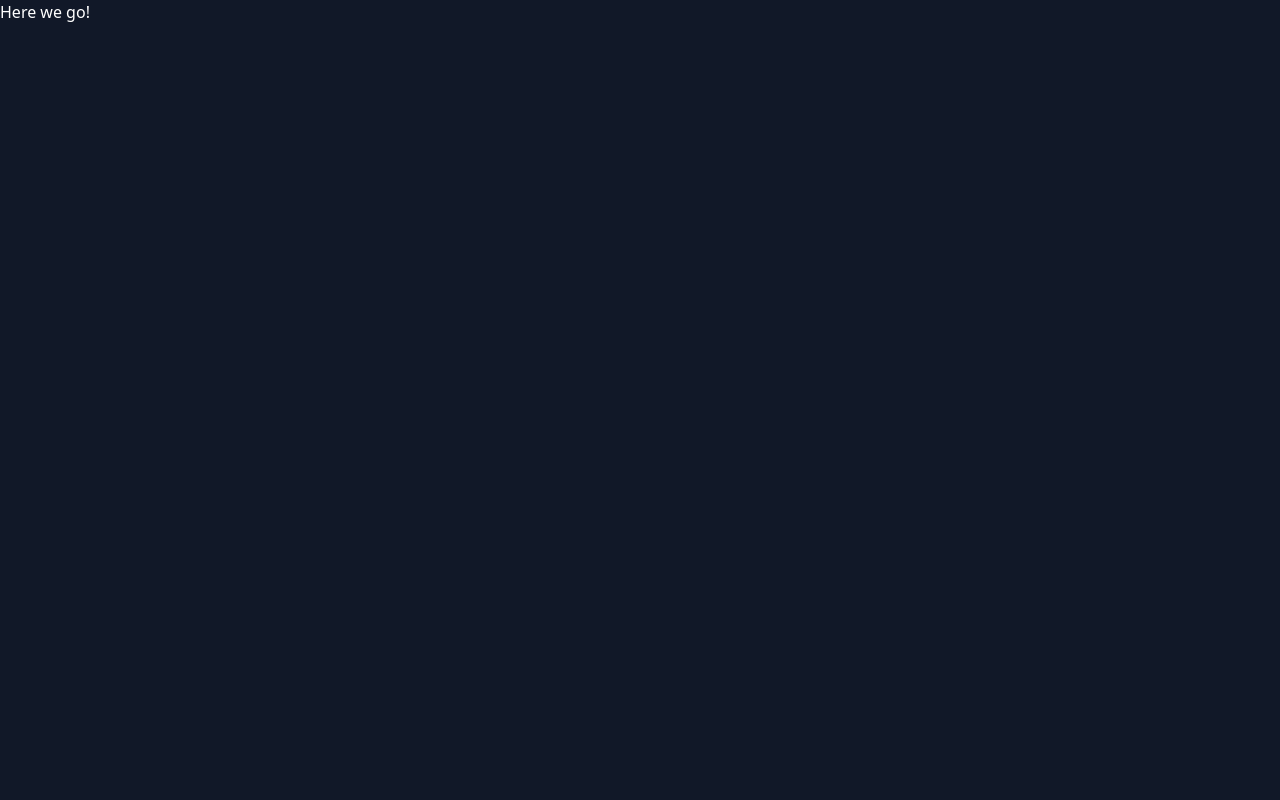
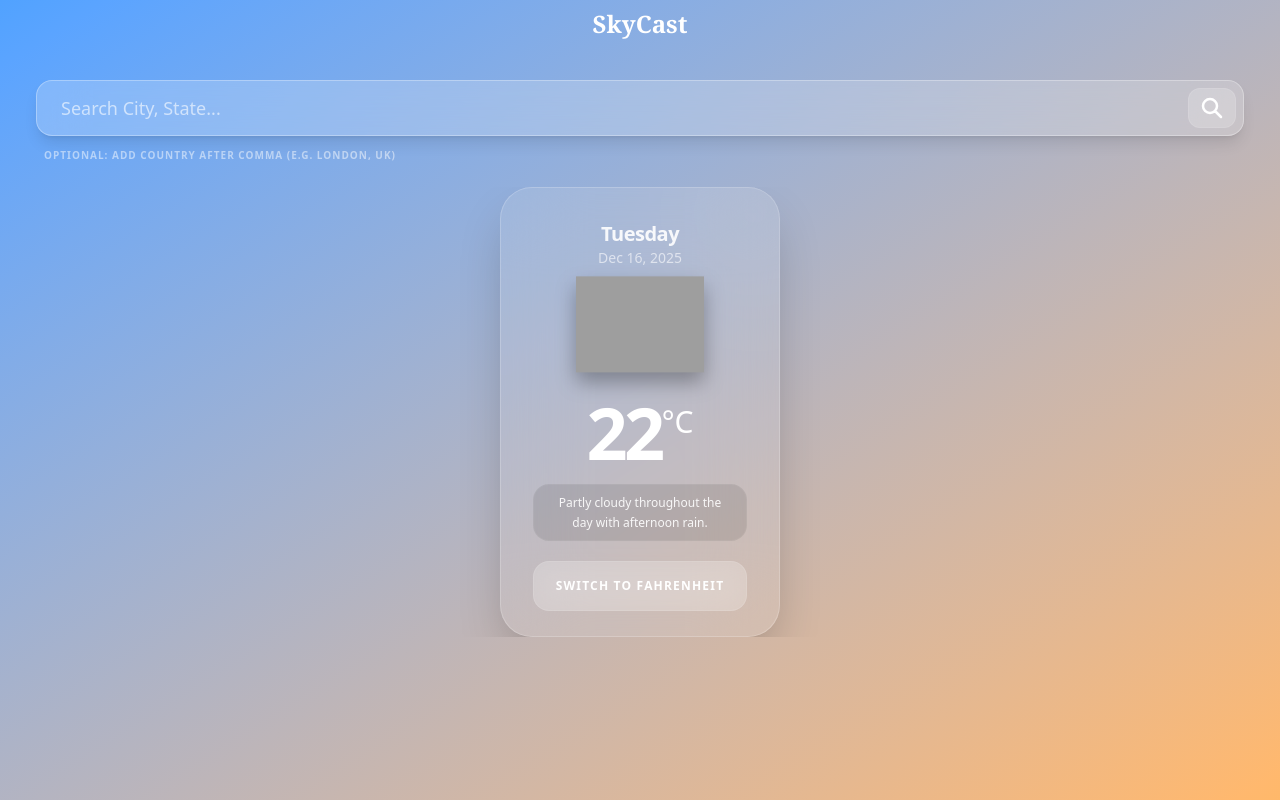
Before and after one commit to YuzStack/42_Weather-App, a website built with webpack: page src/template.html in a window 1280 px wide. Built offline with nearby package versions, Linux system fonts and the light colour scheme; grey boxes are pictures that could not be loaded.

Commit message:
Build the UI

```diff
--- a/src/index.css
+++ b/src/index.css
@@ -1 +1,32 @@
 @import 'tailwindcss';
+
+@layer utilities {
+  /* Makes the icons float slightly for that modern feel */
+  .animate-bounce-slow {
+    animation: bounce-slow 3s infinite ease-in-out;
+  }
+
+  @keyframes bounce-slow {
+    0%,
+    100% {
+      transform: translateY(0);
+    }
+    50% {
+      transform: translateY(-10px);
+    }
+  }
+}
+
+/* The scroll container needs these specific properties */
+.weather-gallery {
+  display: flex;
+  overflow-x: auto;
+  scroll-snap-type: x mandatory;
+  -webkit-overflow-scrolling: touch;
+  scrollbar-width: none; /* Firefox */
+  -ms-overflow-style: none; /* IE/Edge */
+}
+
+.weather-gallery::-webkit-scrollbar {
+  display: none; /* Chrome/Safari */
+}
--- a/src/index.js
+++ b/src/index.js
@@ -31,8 +31,8 @@ const processData = function (days) {
       return {
         date: day.datetime,
         temp: {
-          celcius: day.temp,
-          fahrenheit: day.temp * 1.8 + 32,
+          celcius: Math.round(day.temp),
+          fahrenheit: Math.round(day.temp * 1.8 + 32),
         },
         description: day.description,
         icon: day.icon,
@@ -41,13 +41,13 @@ const processData = function (days) {
 };
 
 // Controller
-const controller = async function () {
+const controller = async function (query) {
   try {
     // 1. Render spinner
     view.renderSpinner();
 
     // 2. Get data from API
-    const data = await getData('London');
+    const data = await getData(query);
 
     // 3. Display data in view
     view.displayData(data);
--- a/src/template.html
+++ b/src/template.html
@@ -1,4 +1,4 @@
-<!DOCTYPE html>
+<!doctype html>
 <html lang="en">
   <head>
     <meta charset="UTF-8" />
@@ -6,6 +6,94 @@
     <title>Weather App</title>
   </head>
   <body class="bg-[#111828] text-white">
-    <h1>Here we go!</h1>
+    <main
+      class="h-screen bg-linear-to-br from-blue-400 to-orange-300 px-3 py-2"
+    >
+      <h1 class="text-center font-serif text-2xl font-semibold">SkyCast</h1>
+
+      <!-- FORM FIELD -->
+      <div class="w-full px-6 pt-10 pb-6">
+        <form id="search-form" class="group relative">
+          <input
+            type="text"
+            id="city-input"
+            placeholder="Search City, State..."
+            required
+            class="h-14 w-full rounded-2xl border border-white/30 bg-white/20 pr-16 pl-6 text-lg text-white shadow-lg backdrop-blur-xl transition-all duration-300 placeholder:text-white/60 focus:bg-white/30 focus:ring-2 focus:ring-white/50 focus:outline-none"
+          />
+
+          <button
+            type="submit"
+            class="absolute top-2 right-2 bottom-2 flex w-12 items-center justify-center rounded-xl border border-white/10 bg-white/20 text-white transition-all duration-200 hover:bg-white/40 active:scale-95"
+            aria-label="Search"
+          >
+            <svg
+              xmlns="http://www.w3.org/2000/svg"
+              class="h-6 w-6"
+              fill="none"
+              viewBox="0 0 24 24"
+              stroke="currentColor"
+            >
+              <path
+                stroke-linecap="round"
+                stroke-linejoin="round"
+                stroke-width="2.5"
+                d="M21 21l-6-6m2-5a7 7 0 11-14 0 7 7 0 0114 0z"
+              />
+            </svg>
+          </button>
+        </form>
+
+        <p
+          class="mt-3 ml-2 text-[10px] font-bold tracking-widest text-white/50 uppercase"
+        >
+          Optional: Add country after comma (e.g. London, UK)
+        </p>
+      </div>
+
+      <!-- WEATHER CARDS -->
+      <div class="weather-gallery justify-center">
+        <div
+          class="group relative flex h-[450px] w-[280px] shrink-0 snap-center flex-col items-center justify-between overflow-hidden rounded-4xl border border-white/20 bg-white/10 p-8 shadow-2xl backdrop-blur-2xl"
+        >
+          <div
+            class="absolute -top-10 -right-10 h-32 w-32 rounded-full bg-white/10 blur-3xl transition-all duration-500 group-hover:bg-white/20"
+          ></div>
+          <div class="text-center">
+            <h3 class="text-xl font-bold tracking-tight text-white/90">
+              Tuesday
+            </h3>
+            <p class="text-sm font-medium text-white/60">Dec 16, 2025</p>
+          </div>
+          <div class="relative">
+            <img
+              src="https://cdn-icons-png.flaticon.com/512/1163/1163736.png"
+              alt="Rainy Condition"
+              class="animate-bounce-slow h-32 w-32 object-contain drop-shadow-[0_10px_10px_rgba(0,0,0,0.3)]"
+            />
+          </div>
+          <div class="w-full text-center">
+            <div class="flex items-start justify-center">
+              <span class="text-7xl font-black tracking-tighter text-white"
+                >22</span
+              >
+              <span class="mt-2 text-3xl font-light text-white">°C</span>
+            </div>
+            <div
+              class="mt-4 rounded-2xl border border-white/5 bg-black/10 px-4 py-2"
+            >
+              <p class="text-xs leading-relaxed font-medium text-white/90">
+                Partly cloudy throughout the day with afternoon rain.
+              </p>
+            </div>
+          </div>
+          <button
+            class="toggle-temp-btn mt-5 w-full rounded-2xl border border-white/10 bg-white/20 py-4 text-xs font-bold tracking-widest text-white uppercase backdrop-blur-md transition-all hover:bg-white/30 active:scale-95"
+          >
+            Switch to Fahrenheit
+          </button>
+        </div>
+      </div>
+    </main>
   </body>
 </html>
```
